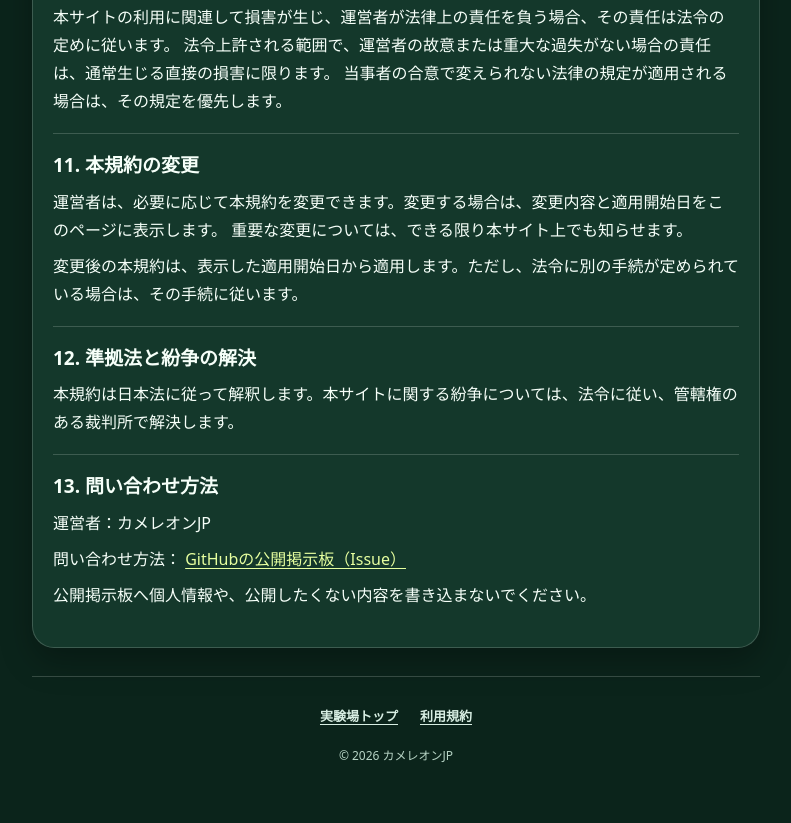
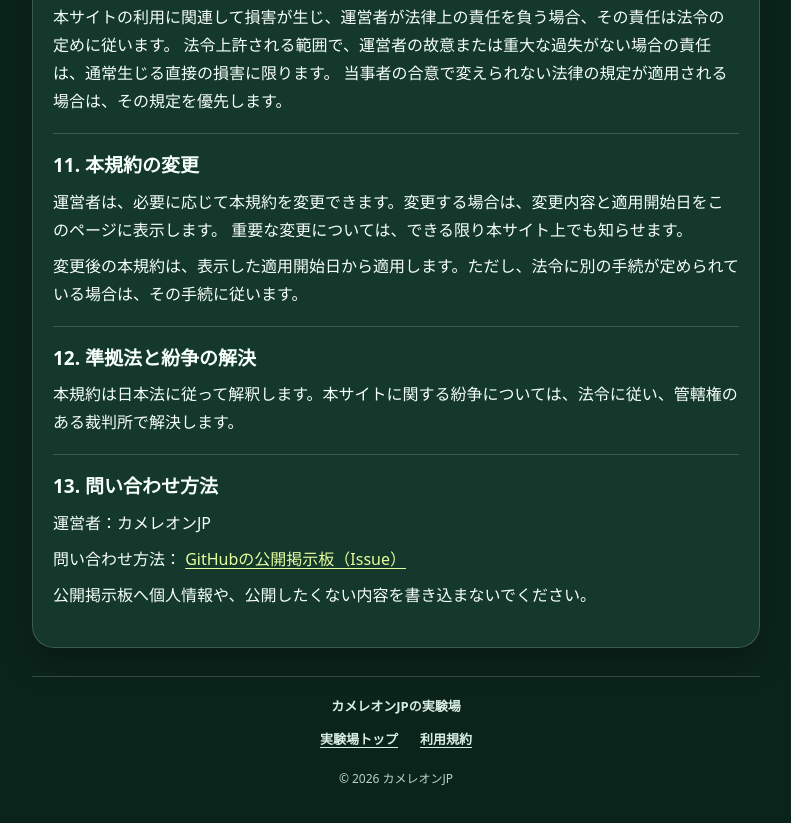
Before and after one commit to chameleonjp-lab/chameleonjp_lab, a plain HTML site: page terms.html in a window 1280 px wide. Shown: the part 2659-3482 px from the top of the page, without its empty margins (244-1035 px from the left). Drawn offline with Linux system fonts and the light colour scheme.

Commit message:
style: preserve site name in shared footers

```diff
--- a/terms.html
+++ b/terms.html
@@ -220,6 +220,13 @@
       margin: 6px 0 0;
     }
 
+    .footer-title {
+      margin: 0;
+      color: var(--text-sub);
+      font-size: 13px;
+      font-weight: 800;
+    }
+
     a:focus-visible {
       outline: 3px solid var(--button-bg);
       outline-offset: 2px;
@@ -434,6 +441,7 @@
     </article>
 
     <footer class="site-footer">
+      <p class="footer-title">カメレオンJPの実験場</p>
       <nav class="footer-links" aria-label="サイト情報">
         <a class="footer-link" href="index.html">実験場トップ</a>
         <a class="footer-link" href="terms.html" aria-current="page">利用規約</a>
```
